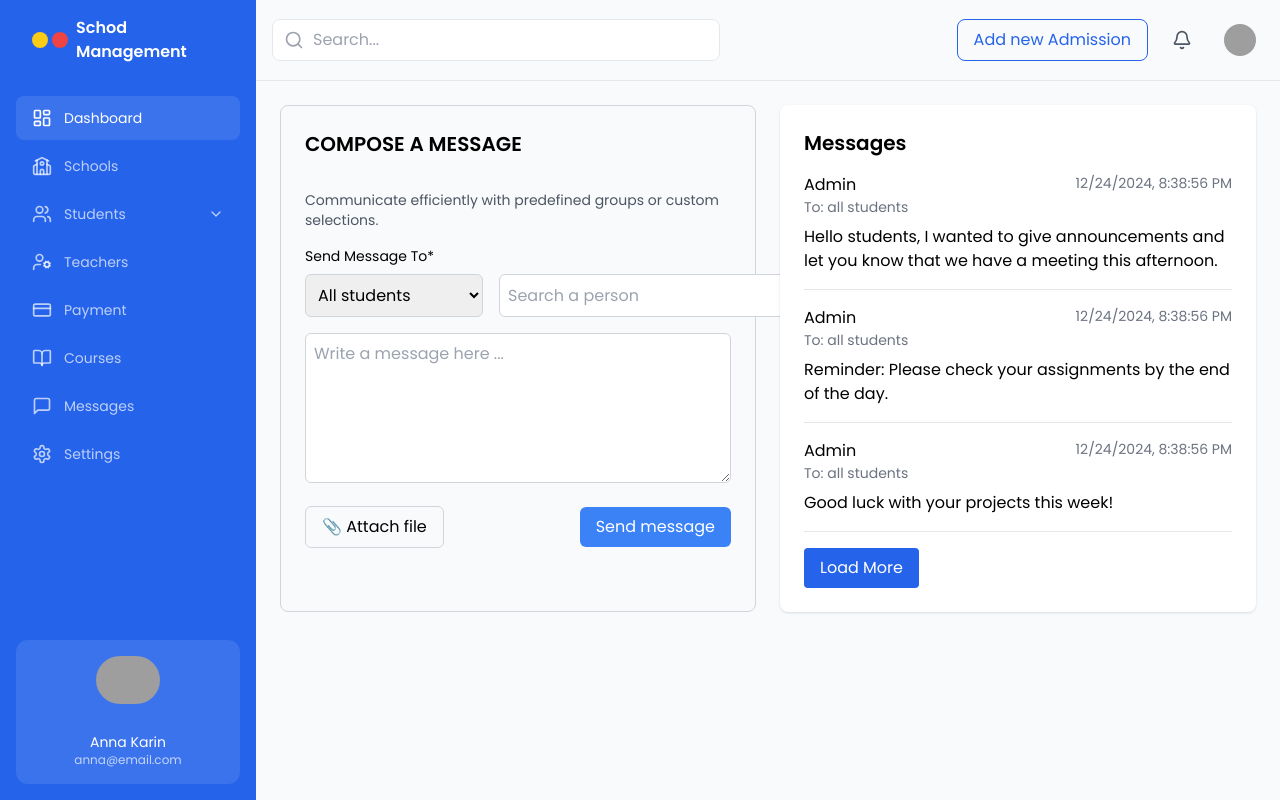
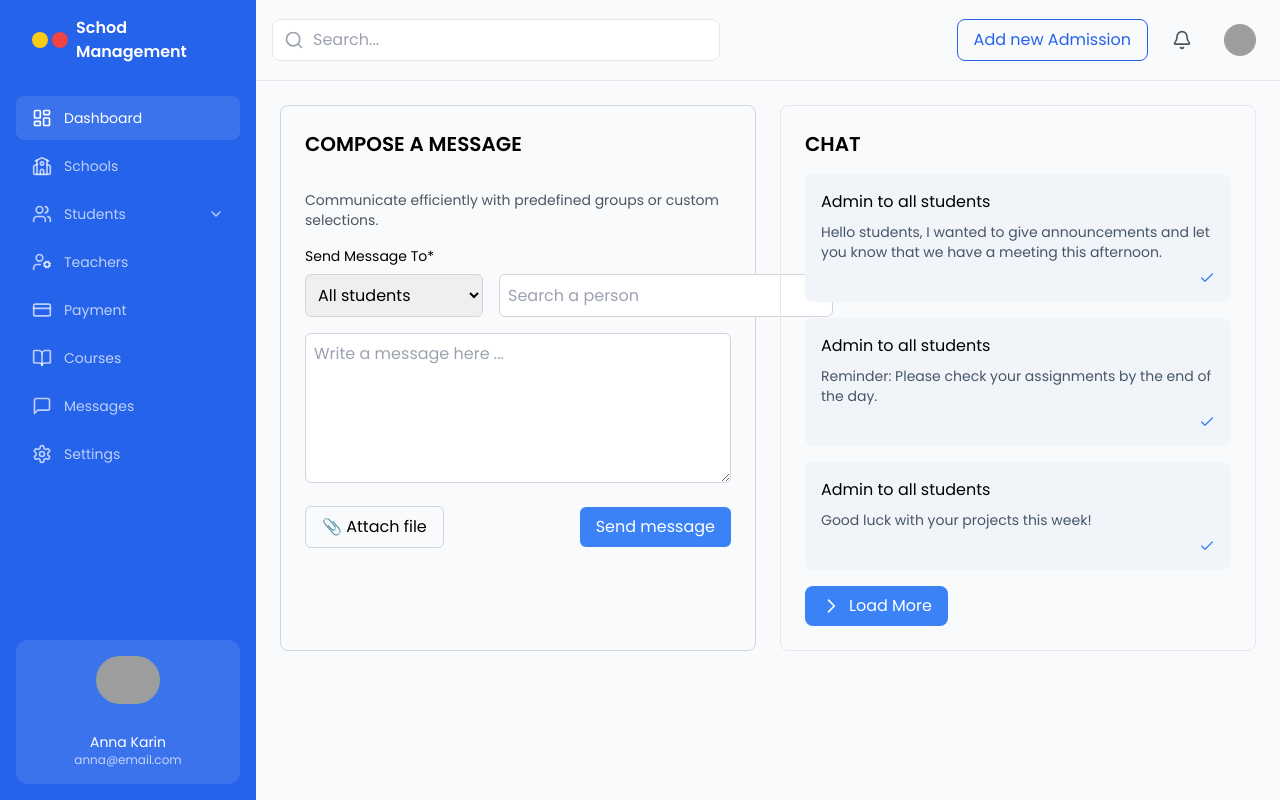
Before and after one commit to sm-junior0/schod-management, a React (Vite) app in the folder frontend/: page /dashboard/messages in a window 1280 px wide. Built offline with nearby package versions, Linux system fonts and the light colour scheme; grey boxes are pictures that could not be loaded.

Commit message:
Chat btn admin&students changed

```diff
--- a/frontend/src/components/messageComponents/Chat.jsx
+++ b/frontend/src/components/messageComponents/Chat.jsx
@@ -1,33 +1,58 @@
-'use client'
+"use client";
 
-import React from 'react'
+import { Check } from "lucide-react";
 
 export function Chat({ messages, onLoadMore }) {
   return (
-    <div className="bg-white rounded-lg shadow p-6">
-      <h2 className="text-xl font-semibold mb-4">Messages</h2>
+    <div className="p-6 border rounded-lg space-y-4">
+      <h2 className="text-xl font-semibold mb-4">CHAT</h2>
+
       <div className="space-y-4">
         {messages.map((message) => (
-          <div key={message.id} className="border-b pb-4">
-            <div className="flex justify-between items-start">
-              <div>
-                <p className="font-medium">{message.sender}</p>
-                <p className="text-sm text-gray-500">To: {message.recipients}</p>
+          <div
+            key={message.id}
+            className="bg-slate-100 rounded-lg p-4 space-y-2"
+          >
+            <div className="font-medium">
+              {message.sender} to {message.recipients}
+            </div>
+            <p className="text-sm text-slate-600">{message.content}</p>
+            {message.read && (
+              <div className="flex justify-end">
+                <Check className="h-4 w-4 text-blue-500" />
               </div>
-              <span className="text-sm text-gray-500">
-                {message.timestamp.toLocaleString()}
-              </span>
-            </div>
-            <p className="mt-2">{message.content}</p>
+            )}
           </div>
         ))}
+
+        {/* <Button
+          variant="outline"
+          className="w-full"
+          onClick={onLoadMore}
+        >
+          Load more
+        </Button> */}
+        <button
+          className="w-50 bg-blue-500 hover:bg-blue-600 text-white font-medium py-2 px-4 rounded-lg flex items-center justify-center space-x-2"
+          onClick={onLoadMore}
+        >
+          <svg
+            xmlns="http://www.w3.org/2000/svg"
+            className="h-5 w-5"
+            fill="none"
+            viewBox="0 0 24 24"
+            stroke="currentColor"
+          >
+            <path
+              strokeLinecap="round"
+              strokeLinejoin="round"
+              strokeWidth="2"
+              d="M9 5l7 7-7 7"
+            />
+          </svg>
+          <span>Load More</span>
+        </button>
       </div>
-      <button
-        onClick={onLoadMore}
-        className="mt-4 px-4 py-2 bg-blue-600 text-white rounded hover:bg-blue-700"
-      >
-        Load More
-      </button>
     </div>
-  )
+  );
 }
```
